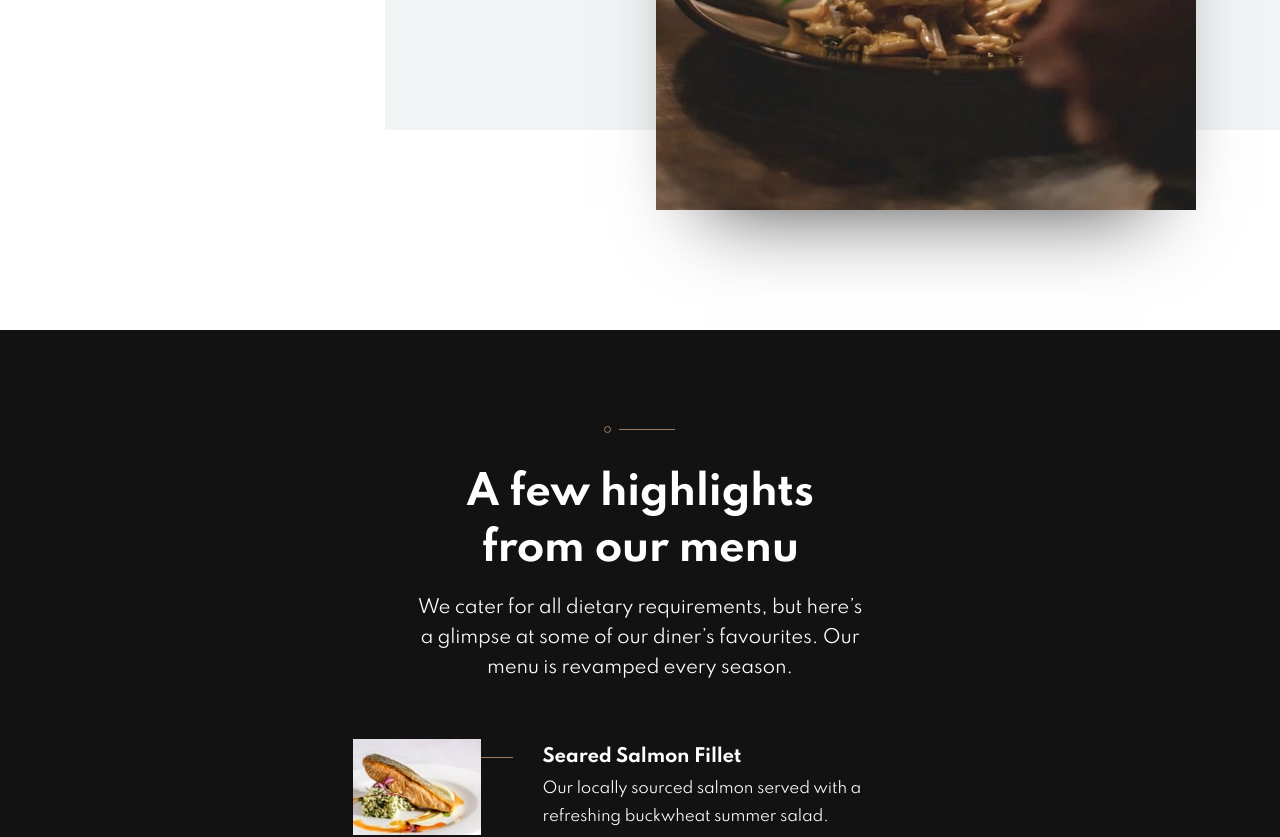
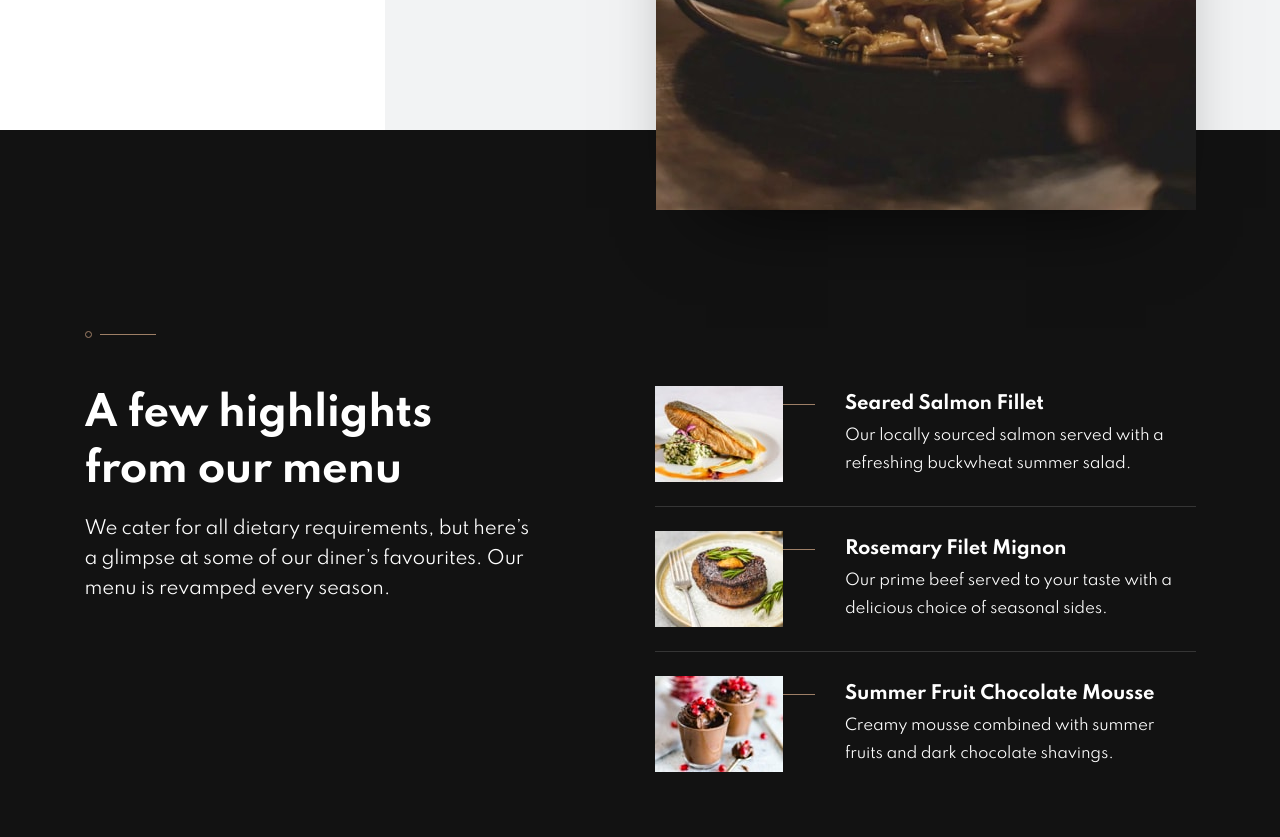
Before and after one commit to brasspetals/fm-dine-restaurant-website, a Svelte app: page / in a window 1280 px wide. Shown: the part 2100-2937 px from the top of the page. Built offline with nearby package versions, Linux system fonts and the light colour scheme.

Commit message:
Complete menu desktop styling, adjust desktop media query across site

```diff
--- a/public/global.css
+++ b/public/global.css
@@ -37,7 +37,7 @@ h1 {
   }
 }
 
-@media (min-width: 1050px) {
+@media (min-width: 1150px) {
   h1 {
     font-size: 4rem;
     line-height: 1.125;
--- a/src/components/home/About.svelte
+++ b/src/components/home/About.svelte
@@ -4,7 +4,7 @@
   <div class="about__content">
     <div class="about__img">
       <picture>
-        <source media="(min-width: 1050px)" srcset="./images/homepage/enjoyable-place-desktop.jpg, ./images/homepage/enjoyable-place-desktop@2x.jpg 2x">
+        <source media="(min-width: 1150px)" srcset="./images/homepage/enjoyable-place-desktop.jpg, ./images/homepage/enjoyable-place-desktop@2x.jpg 2x">
         <source media="(min-width: 37.5rem)" srcset="./images/homepage/enjoyable-place-tablet.jpg, ./images/homepage/enjoyable-place-tablet@2x.jpg 2x">
         <img class="top" srcset="./images/homepage/enjoyable-place-mobile.jpg, ./images/homepage/enjoyable-place-mobile@2x.jpg 2x" alt="">
       </picture>
@@ -18,7 +18,7 @@
   <div class="about__content even">
     <div class="about__img">
       <picture>
-        <source media="(min-width: 1050px)" srcset="./images/homepage/locally-sourced-desktop.jpg, ./images/homepage/locally-sourced-desktop@2x.jpg 2x">
+        <source media="(min-width: 1150px)" srcset="./images/homepage/locally-sourced-desktop.jpg, ./images/homepage/locally-sourced-desktop@2x.jpg 2x">
         <source media="(min-width: 37.5rem)" srcset="./images/homepage/locally-sourced-tablet.jpg, ./images/homepage/locally-sourced-tablet@2x.jpg 2x">
         <img srcset="./images/homepage/locally-sourced-mobile.jpg, ./images/homepage/locally-sourced-mobile@2x.jpg 2x" alt="">
       </picture>
@@ -128,7 +128,7 @@
     }
   }
 
-  @media (min-width: 1050px) {
+  @media (min-width: 1150px) {
     .about {
       padding: 0 4rem;
     }
--- a/src/components/home/Hero.svelte
+++ b/src/components/home/Hero.svelte
@@ -67,7 +67,7 @@
     }
   }
 
-  @media (min-width: 1050px) {
+  @media (min-width: 1150px) {
     .hero {
       background-image: -webkit-image-set(
         url("/images/homepage/hero-bg-desktop.jpg") 1x,
--- a/src/components/home/Menu.svelte
+++ b/src/components/home/Menu.svelte
@@ -59,4 +59,30 @@
       gap: 56px;
     }
   }
+
+  @media (min-width: 1150px) {
+    .menu {
+      padding: 201px 4rem 65px;
+      margin-top: -200px;
+    }
+
+    .menu__content {
+      grid-auto-flow: column;
+      justify-content: space-between;
+      grid-template-columns: 1fr 1fr;
+      gap: 30px;
+    }
+
+    .menu__heading {
+      justify-items: start;
+      align-content: start;
+      text-align: left;
+      width: 100%;
+    }
+
+    svg {
+      margin-bottom: 48px;
+    }
+
+  }
 </style>
--- a/src/components/home/MenuList.svelte
+++ b/src/components/home/MenuList.svelte
@@ -95,4 +95,10 @@
       max-width: 28ch;
     }
   }
+
+  @media (min-width: 1150px) {
+    .menu__list {
+      padding: 55px 0;
+    }
+  }
 </style>
--- a/src/components/shared/Logo.svelte
+++ b/src/components/shared/Logo.svelte
@@ -15,7 +15,7 @@
     }
   }
 
-  @media (min-width: 1050px) {
+  @media (min-width: 1150px) {
     .logo {
       margin: 0.0625rem 0.1875rem 9.25rem;
     }
```
